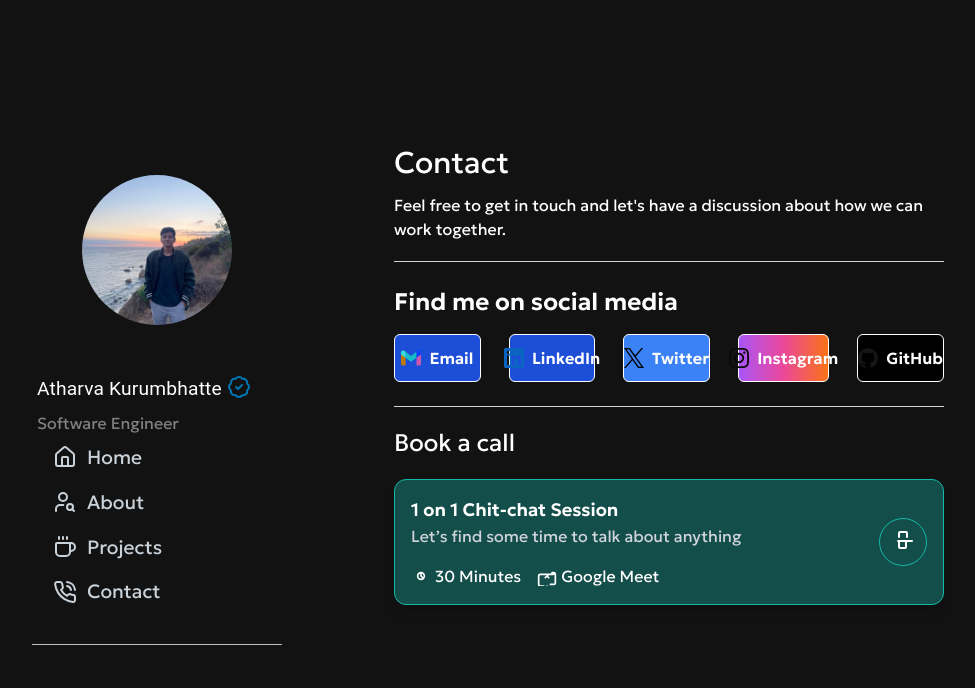
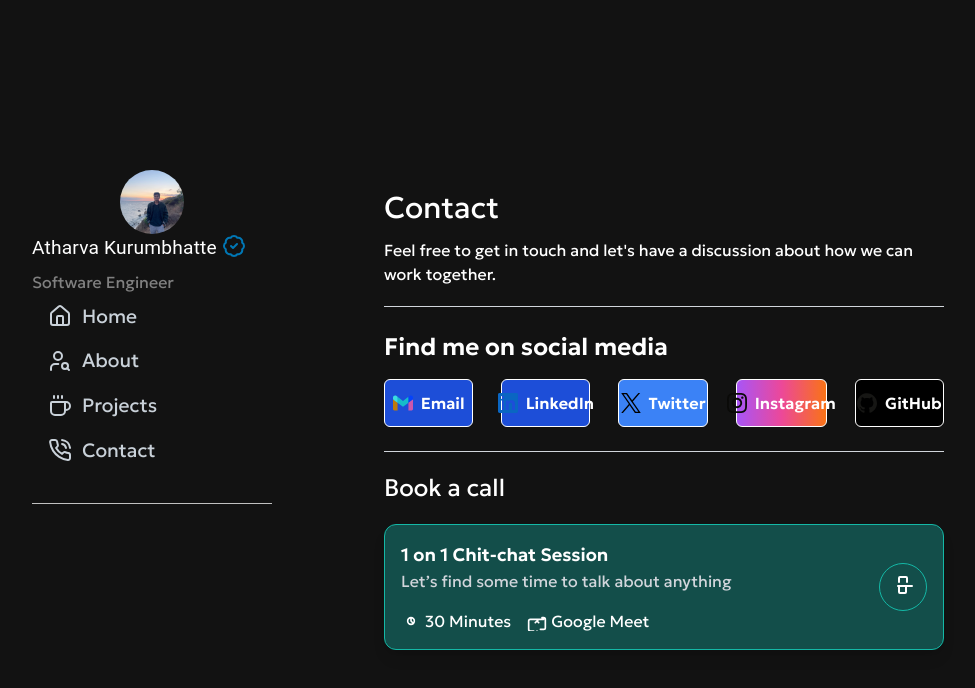
Before and after one commit to Heisenberg1607/Portfolio-Website, a Next.js app: page /Contacts in a window 1280 px wide. Shown: the top 688 px of the page, without its empty margins (152-1127 px from the left). Built offline with nearby package versions, Linux system fonts and the light colour scheme.

Commit message:
profile image

```diff
--- a/src/app/Commons/Navigation.jsx
+++ b/src/app/Commons/Navigation.jsx
@@ -24,16 +24,15 @@ function Navigation() {
     <div className="right-section max-500:w-fit">
       {/* Navigation bar header with profile picture and hamburger menu */}
       <div className="max-500:flex max-500:flex-row max-500:items-center max-500:justify-between max-500:w-full max-500:p-4 max-500:fixed max-500:top-0 max-500:left-0 max-500:z-50 max-500:bg-[#121212] max-500:border-b max-500:shadow-md">
-        <div className="zoom-avatar max-500:w-16 max-500:h-16">
-          <Image
-            alt="Atharva Kurumbhatte"
-            src="/Photos/Portfolio-image.jpg"
-            // sx={{ width: 400, height: 400 }}
-            width="200"
-            height="200"
-            className="profile-avatar"
-          />
-        </div>
+        <Image
+          alt="Atharva Kurumbhatte"
+          src="/Photos/Portfolio-image.jpg"
+          // sx={{ width: 400, height: 400 }}
+          width="50"
+          height="50"
+          className="rounded-full object-cover w-16 h-16"
+        />
+
         <div className="hamburger-icon md:hidden" onClick={toggleMenu}>
           {menuOpen ? <X size={28} /> : <Menu size={28} />}
         </div>
--- a/src/app/Styles/Hero.css
+++ b/src/app/Styles/Hero.css
@@ -166,11 +166,11 @@
 
 /* Profile Avatar Image */
 .profile-avatar {
-  width: 100%;
-  height: 100%;
-  max-width: 150px; /* Set a maximum width */
-  max-height: 150px; /* Set a maximum height */
-  object-fit: cover;
+  /* width: 100%; */
+  /* height: 100%; */
+  /* Set a maximum width */
+  /* Set a maximum height */
+  /* object-fit: contain; */
   border-radius: 50%;
 }
 
```
